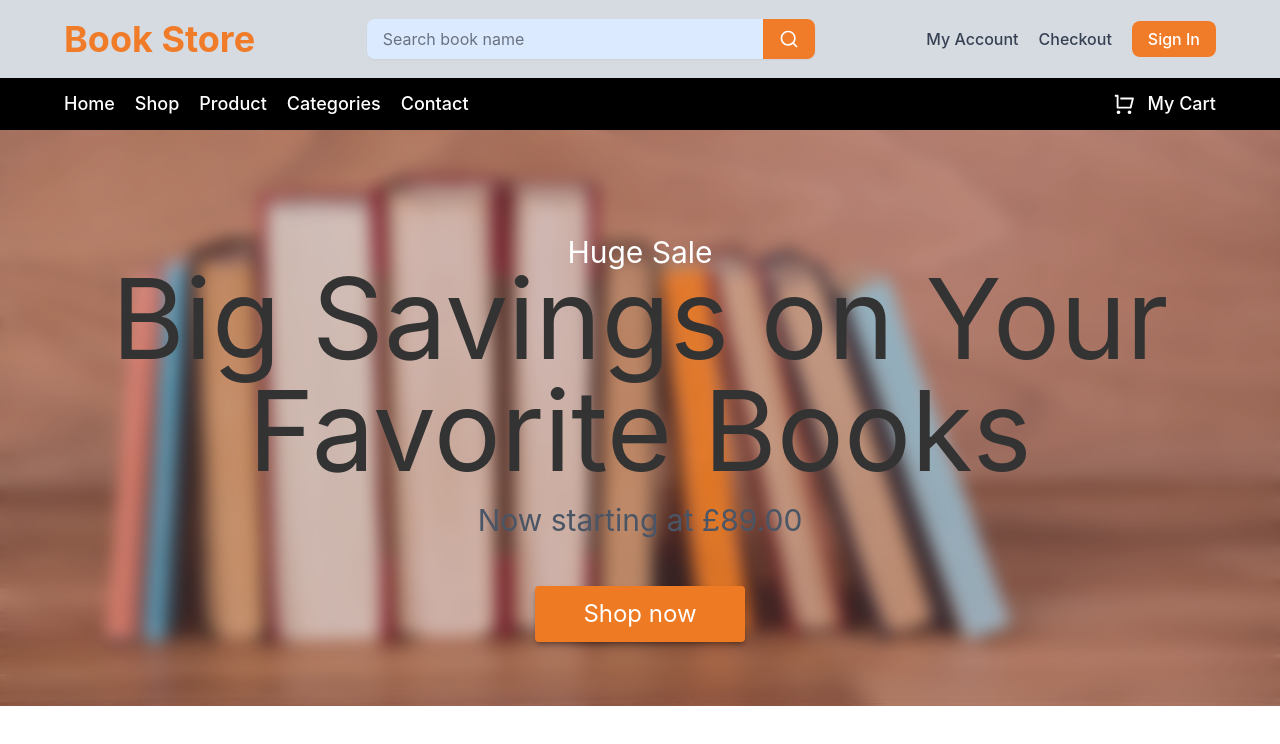
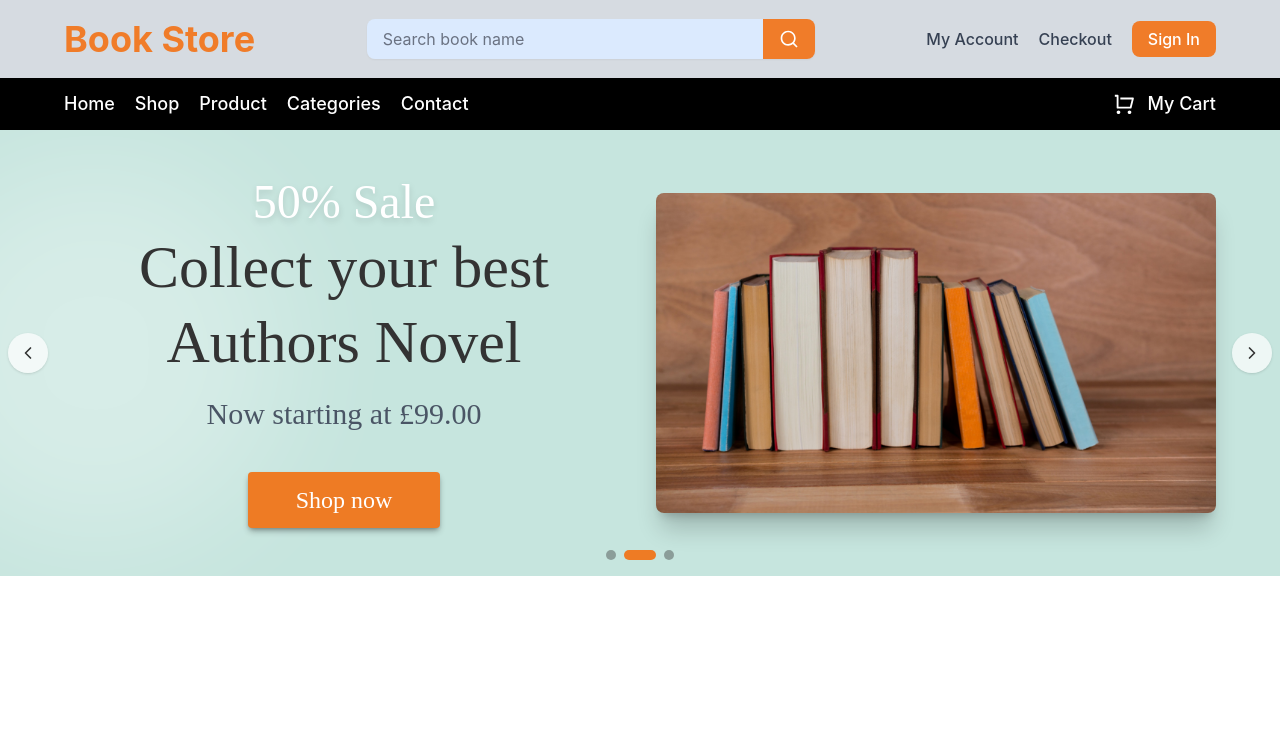
Before and after one commit to kaziamran/BookStore, a React (Vite) app: page / in a window 1280 px wide. Shown: the top 744 px of the page. Built offline with nearby package versions, Linux system fonts and the light colour scheme.

Commit message:
up banner

```diff
--- a/src/components/Banner.jsx
+++ b/src/components/Banner.jsx
@@ -1,53 +1,154 @@
 import React from 'react'
 import { assets } from '../assets/assets'
+import { useEffect, useState } from 'react';
 
-const Banner = () => {
+const SLIDES = [
+  {
+    id: 1,
+    tag: 'Huge Sale',
+    title: 'Big Savings on Your Favorite Books',
+    price: 'Now starting at £89.00',
+    button: { label: 'Shop now', href: '#shop' },
+    image: assets.bannerImg01,
+    alt: 'Stack of books on sale',
+  },
+  {
+    id: 2,
+    tag: '50% Sale',
+    title: 'Collect your best Authors Novel',
+    price: 'Now starting at £99.00',
+    button: { label: 'Shop now', href: '#shop' },
+    image: assets.bannerImg02,
+    alt: 'Novels by popular authors',
+  },
+  {
+    id: 3,
+    tag: 'Free Delivery',
+    title: 'On the November month',
+    price: 'Only selected books' ,
+    button: { label: 'Check now', href: '#shop' },
+    image: assets.bannerImg03,
+    alt: 'Books ready for delivery',
+  },
+];
+
+const AUTOPLAY_MS = 5000;
+
+
+export default function Banner() {
+  const [current, setCurrent] = useState(0);
+  const [paused, setPaused] = useState(false);
+
+  const total = SLIDES.length;
+  const next = () => setCurrent((i) => (i + 1) % total);
+  const prev = () => setCurrent((i) => (i - 1 + total) % total);
+
+  // Autoplay (restarts after every manual change, pauses on hover/focus)
+  useEffect(() => {
+    if (paused) return;
+    const id = setInterval(next, AUTOPLAY_MS);
+    return () => clearInterval(id);
+  }, [paused, current]);
+
+  const slide = SLIDES[current];
+
   return (
     <section
-      aria-label="Huge sale banner"
-      className="relative isolate flex min-h-440px items-center overflow-hidden bg-[#c6e5de] sm:min-h-520px lg:min-h-720px"
+      aria-roledescription="carousel"
+      aria-label="Sale banner"
+      onMouseEnter={() => setPaused(true)}
+      onMouseLeave={() => setPaused(false)}
+      onFocus={() => setPaused(true)}
+      onBlur={() => setPaused(false)}
+      className="relative isolate overflow-hidden bg-[#c6e5de]"
     >
-      {/* Content */}
+      {/* soft decorative glow */}
       <div
         aria-hidden="true"
-        style={{ backgroundImage: `url(${assets.bannerImg02})` }}
-        className="w-full py-16 inset-0 -z-10 bg-cover bg-center bg-no-repeat">
-        {/* Blurred color */}
-        <div
-        aria-hidden="true"
-        className="absolute inset-0 -z-10 bg-[#cd8d8d40] backdrop-blur-sm"
-        />
+        className="absolute -left-24 top-1/2 -z-10 size-96 -translate-y-1/2 rounded-full bg-white/30 blur-3xl"
+      />
 
-        <div className="w-fit text-center pt-10">
-          <h2 className="animate-slide-right text-4xl text-white [animation-delay:100ms] sm:text-3xl lg:text-3xl">
-            Huge Sale
+      {/* key={slide.id} remounts the slide so animations replay on every change */}
+      <div
+        key={slide.id}
+        role="group"
+        aria-roledescription="slide"
+        aria-label={`${current + 1} of ${total}`}
+        className="mx-auto grid min-h-560px max-w-7xl grid-cols-1 items-center gap-8 px-6 py-12 sm:px-16 md:min-h-520px md:grid-cols-2 lg:min-h-640px"
+      >
+        {/* Left: content */}
+        <div className="mx-auto w-fit max-w-xl text-center font-['Alike',serif]">
+          <h2 className="animate-slide-right text-4xl text-white drop-shadow-md [animation-delay:100ms] lg:text-5xl">
+            {slide.tag}
           </h2>
 
-          <h1 className="animate-fade-up -mt-1 text-6xl leading-tight text-[#333] [animation-delay:300ms] sm:text-7xl lg:-mt-2 lg:text-[7rem] lg:leading-none">
-            Big Savings on Your Favorite Books
+          <h1 className="animate-fade-up mt-1 text-4xl leading-tight text-[#333] [animation-delay:300ms] sm:text-5xl lg:text-6xl">
+            {slide.title}
           </h1>
 
-          <p className="animate-fade-up mt-2 text-lg text-gray-600 [animation-delay:500ms] sm:text-2xl lg:mt-4 lg:text-3xl">
-            Now starting at £89.00
-          </p>
+          {slide.price && (
+            <p className="animate-fade-up mt-3 text-lg text-gray-600 [animation-delay:500ms] sm:text-2xl lg:mt-4 lg:text-3xl">
+              {slide.price}
+            </p>
+          )}
 
           <a
-            href="#shop"
-            className="animate-pop-in mt-6 inline-block rounded-sm bg-[#ee7b24] px-10 py-2.5 text-lg text-white shadow-md shadow-black/30 transition duration-300 [animation-delay:700ms] hover:-translate-y-0.5 hover:bg-[#d96a16] hover:shadow-lg focus-visible:outline-2 focus-visible:outline-offset-2 focus-visible:outline-[#ee7b24] active:translate-y-0 sm:mt-8 sm:text-2xl lg:mt-12 lg:px-12 lg:py-3"
+            href={slide.button.href}
+            className="animate-pop-in mt-6 inline-block rounded-sm bg-[#ee7b24] px-10 py-2.5 text-lg text-white shadow-md shadow-black/30 transition duration-300 [animation-delay:700ms] hover:-translate-y-0.5 hover:bg-[#d96a16] hover:shadow-lg focus-visible:outline-2 focus-visible:outline-offset-2 focus-visible:outline-[#ee7b24] active:translate-y-0 sm:mt-8 sm:text-2xl lg:mt-10 lg:px-12 lg:py-3"
           >
-            Shop now
+            {slide.button.label}
           </a>
+        </div>
+
+        {/* Right: image */}
+        <div className="animate-slide-left [animation-delay:200ms]">
+          <img
+            src={slide.image}
+            alt={slide.alt}
+            width="900"
+            height="700"
+            className="mx-auto h-60 w-full max-w-xl rounded-lg object-cover shadow-xl shadow-black/20 sm:h-80 lg:h-460px"
+          />
         </div>
       </div>
 
-      {/* Background image (slow zoom) */}
-      {/* <div
-        aria-hidden="true"
-        style={{ backgroundImage: `url(${assets.gradientBg})` }}
-        className="animate-bg-zoom absolute inset-0 -z-20 bg-cover bg-position:70%_center bg-no-repeat md:bg-right"
-      /> */}
+      {/* Arrows */}
+      <button
+        type="button"
+        onClick={prev}
+        aria-label="Previous slide"
+        className="absolute left-2 top-1/2 hidden size-10 -translate-y-1/2 place-items-center rounded-full bg-white/70 text-[#333] shadow transition hover:bg-white focus-visible:outline-2 focus-visible:outline-[#ee7b24] sm:grid"
+      >
+        <svg viewBox="0 0 24 24" fill="none" stroke="currentColor" strokeWidth="2" className="size-5" aria-hidden="true">
+          <path d="M15 18l-6-6 6-6" strokeLinecap="round" strokeLinejoin="round" />
+        </svg>
+      </button>
+      <button
+        type="button"
+        onClick={next}
+        aria-label="Next slide"
+        className="absolute right-2 top-1/2 hidden size-10 -translate-y-1/2 place-items-center rounded-full bg-white/70 text-[#333] shadow transition hover:bg-white focus-visible:outline-2 focus-visible:outline-[#ee7b24] sm:grid"
+      >
+        <svg viewBox="0 0 24 24" fill="none" stroke="currentColor" strokeWidth="2" className="size-5" aria-hidden="true">
+          <path d="M9 6l6 6-6 6" strokeLinecap="round" strokeLinejoin="round" />
+        </svg>
+      </button>
+
+      {/* Dots */}
+      <div className="absolute bottom-4 left-1/2 flex -translate-x-1/2 gap-2">
+        {SLIDES.map((s, i) => (
+          <button
+            key={s.id}
+            type="button"
+            onClick={() => setCurrent(i)}
+            aria-label={`Go to slide ${i + 1}`}
+            aria-current={i === current}
+            className={`h-2.5 rounded-full transition-all duration-300 focus-visible:outline-2 focus-visible:outline-[#ee7b24] ${
+              i === current ? 'w-8 bg-[#ee7b24]' : 'w-2.5 bg-[#333]/40 hover:bg-[#333]/70'
+            }`}
+          />
+        ))}
+      </div>
     </section>
-  )
+  );
 }
-
-export default Banner
```
